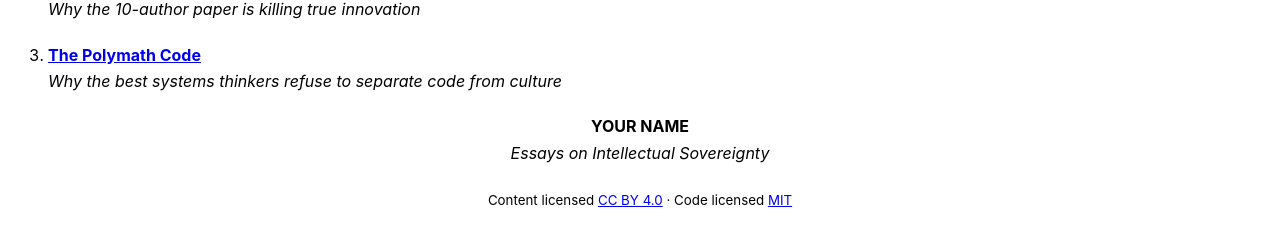
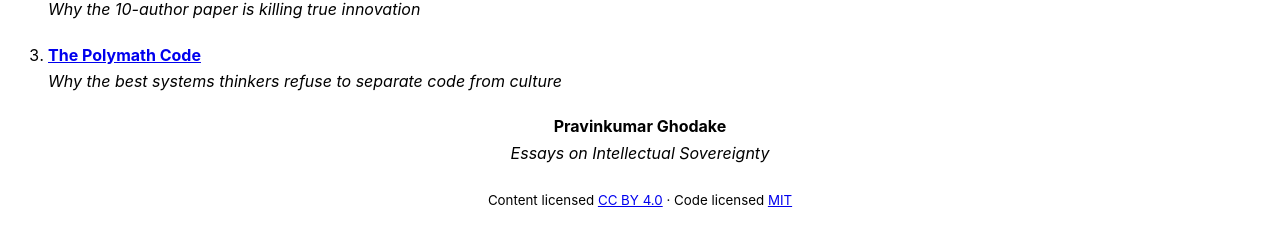
Before and after one commit to pravinkumar-ghodake/sovereign-intellect-blog, a Jekyll site: the page built from _series/intellectual-sovereignty/index.md, in a window 1280 px wide. Shown: the part 232-478 px from the top of the page. Built offline with Jekyll 4.4.1, drawn with Linux system fonts in a browser that asks for light colours.

Commit message:
Update _config.yml

```diff
--- a/_config.yml
+++ b/_config.yml
@@ -3,14 +3,14 @@ tagline: Essays on intellectual sovereignty and open science
 description: >-
   A blog on intellectual sovereignty, open science, provenance, and the
   evaluation of independent researchers in the AI era.
-url: "https://YOURUSERNAME.github.io"
+url: "https://pravinkumar-ghodake.github.io"
 baseurl: "/sovereign-intellect-blog"
 lang: en
 timezone: UTC
 
 author:
-  name: YOUR NAME
-  url: "https://YOURUSERNAME.github.io/sovereign-intellect-blog/about/"
+  name: Pravinkumar Ghodake
+  url: "https://pravinkumar-ghodake.github.io/sovereign-intellect-blog/about/"
 
 theme: minima
 
```
